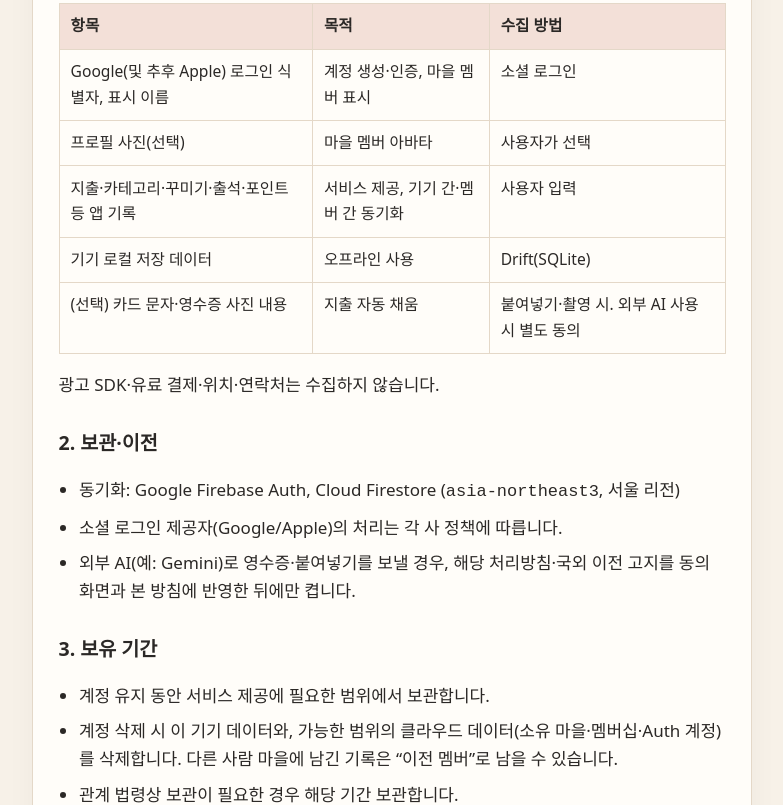
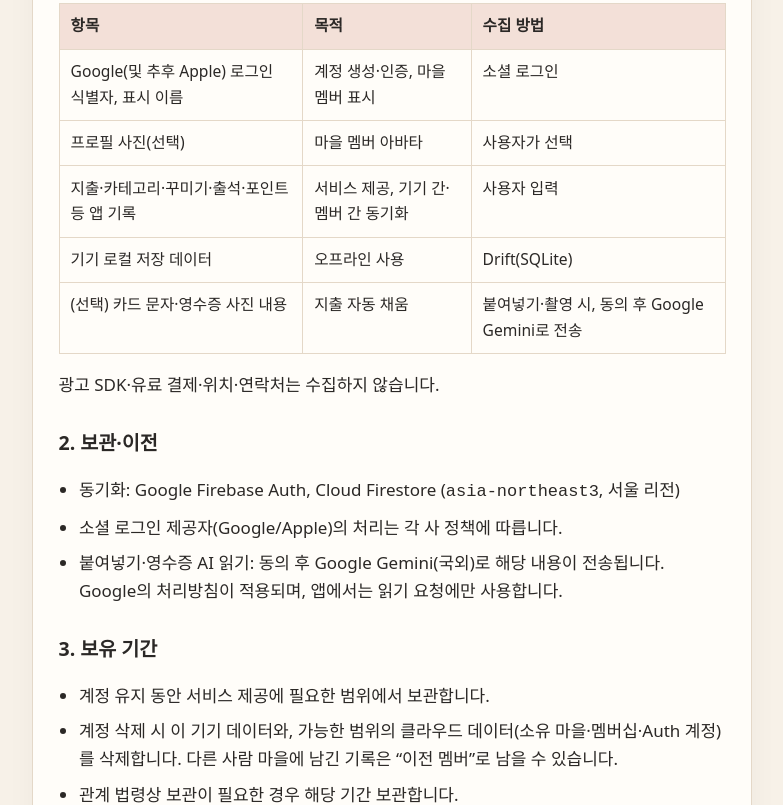
Before and after one commit to ha00h/spendville-legal, a plain HTML site: page privacy.html in a window 1280 px wide. Shown: the part 456-1261 px from the top of the page, without its empty margins (248-1031 px from the left). Drawn offline with Linux system fonts and the light colour scheme.

Commit message:
Note Gemini paste/receipt transfer in the privacy policy.
Co-authored-by: Cursor <cursoragent@cursor.com>

```diff
--- a/privacy.html
+++ b/privacy.html
@@ -61,7 +61,7 @@
           <tr>
             <td>(선택) 카드 문자·영수증 사진 내용</td>
             <td>지출 자동 채움</td>
-            <td>붙여넣기·촬영 시. 외부 AI 사용 시 별도 동의</td>
+            <td>붙여넣기·촬영 시, 동의 후 Google Gemini로 전송</td>
           </tr>
         </tbody>
       </table>
@@ -75,8 +75,9 @@
         </li>
         <li>소셜 로그인 제공자(Google/Apple)의 처리는 각 사 정책에 따릅니다.</li>
         <li>
-          외부 AI(예: Gemini)로 영수증·붙여넣기를 보낼 경우, 해당 처리방침·국외
-          이전 고지를 동의 화면과 본 방침에 반영한 뒤에만 켭니다.
+          붙여넣기·영수증 AI 읽기: 동의 후 Google Gemini(국외)로 해당 내용이
+          전송됩니다. Google의 처리방침이 적용되며, 앱에서는 읽기 요청에만
+          사용합니다.
         </li>
       </ul>
 
```
